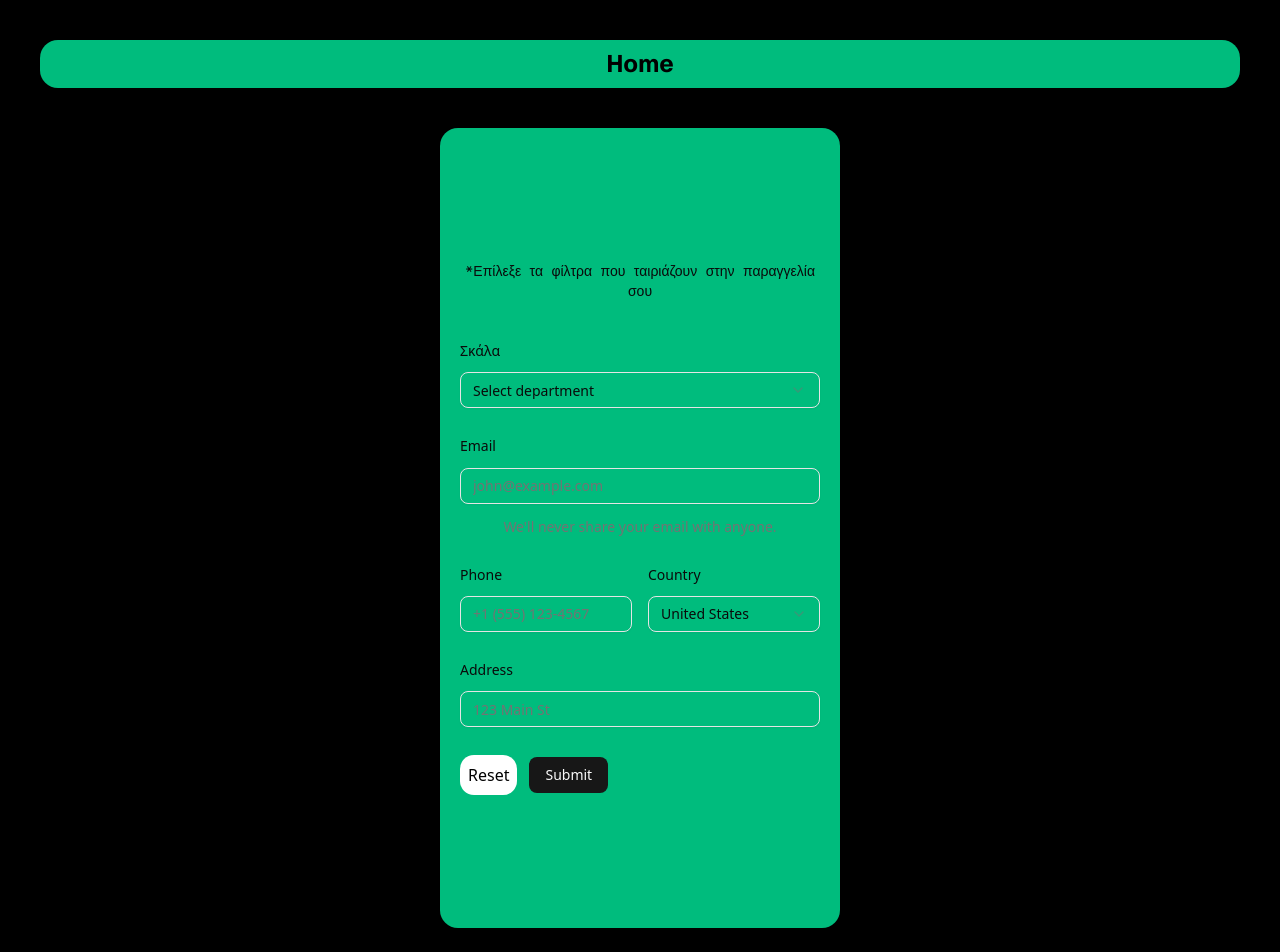
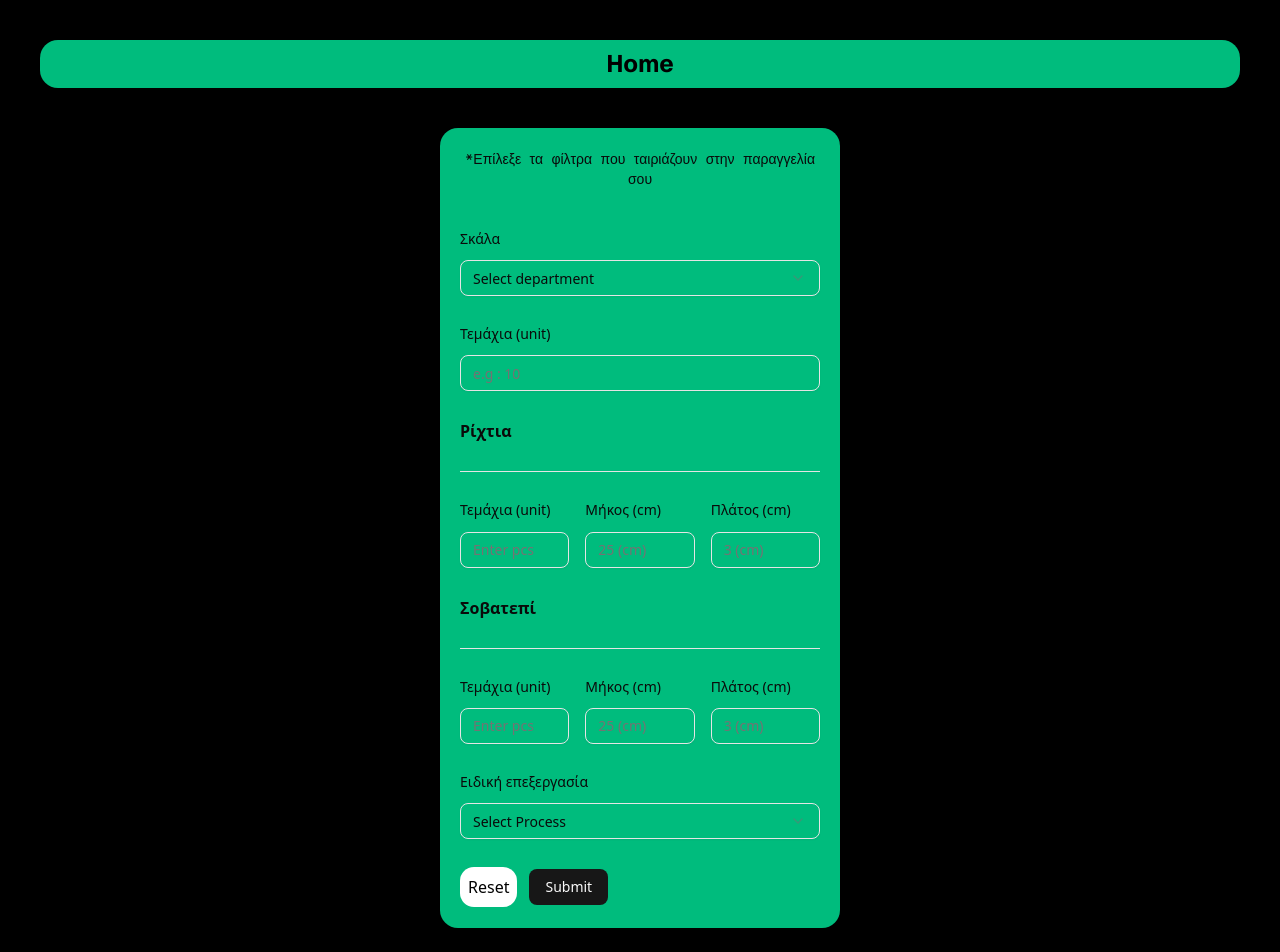
Before and after one commit to Rafael12Ma/akrolithos, a Next.js app: page /create in a window 1280 px wide. Shown: the top 952 px of the page. Built offline with nearby package versions, Linux system fonts and the light colour scheme.

Commit message:
Inserted Special processes

```diff
--- a/components/form/nativeSelectGroups.jsx
+++ b/components/form/nativeSelectGroups.jsx
@@ -3,7 +3,7 @@ import {
   NativeSelectOptGroup,
   NativeSelectOption,
 } from "@/components/ui/native-select";
-import { products } from "../products/products";
+import { products, process } from "../products/products";
 
 export function NativeSelectGroups() {
   const prods = products;
@@ -27,3 +27,22 @@ export function NativeSelectGroups() {
     </NativeSelect>
   );
 }
+
+export function NativeProcessGroups() {
+  const proc = process;
+  return (
+    <>
+      <NativeSelect>
+        <NativeSelectOption value="">Select Process</NativeSelectOption>
+
+        {process.map((proc) => {
+          return (
+            <NativeSelectOption key={proc.name} value={proc.name}>
+              {proc.name}
+            </NativeSelectOption>
+          );
+        })}
+      </NativeSelect>
+    </>
+  );
+}
--- a/components/form/searchForm.jsx
+++ b/components/form/searchForm.jsx
@@ -6,14 +6,7 @@ import {
   FieldLabel,
 } from "@/components/ui/field";
 import { Input } from "@/components/ui/input";
-import {
-  Select,
-  SelectContent,
-  SelectItem,
-  SelectTrigger,
-  SelectValue,
-} from "@/components/ui/select";
-import { NativeSelectGroups } from "./nativeSelectGroups";
+import { NativeProcessGroups, NativeSelectGroups } from "./nativeSelectGroups";
 
 export function InputForm() {
   return (
@@ -30,35 +23,74 @@ export function InputForm() {
           <NativeSelectGroups />
         </Field>
         <Field>
-          <FieldLabel htmlFor="form-email">Email</FieldLabel>
-          <Input id="form-email" type="email" placeholder="john@example.com" />
-          <FieldDescription>
+          <FieldLabel htmlFor="form-email">Τεμάχια (unit)</FieldLabel>
+          <Input id="form-email" type="number" placeholder="e.g : 10" />
+          {/* <FieldDescription>
             We&apos;ll never share your email with anyone.
-          </FieldDescription>
+          </FieldDescription> */}
         </Field>
-        <div className="grid grid-cols-2 gap-4">
+        <h1 className="text-left font-bold">Ρίχτια</h1>
+        <hr />
+        <div className="grid grid-cols-3 gap-4">
           <Field>
-            <FieldLabel htmlFor="form-phone">Phone</FieldLabel>
-            <Input id="form-phone" type="tel" placeholder="+1 (555) 123-4567" />
+            <FieldLabel htmlFor="form-email">Τεμάχια (unit)</FieldLabel>
+            <Input id="form-email" type="number" placeholder="Enter pcs" />
+            {/* <FieldDescription>
+            We&apos;ll never share your email with anyone.
+          </FieldDescription> */}
           </Field>
           <Field>
-            <FieldLabel htmlFor="form-country">Country</FieldLabel>
-            <Select defaultValue="us">
-              <SelectTrigger id="form-country">
-                <SelectValue />
-              </SelectTrigger>
-              <SelectContent>
-                <SelectItem value="us">United States</SelectItem>
-                <SelectItem value="uk">United Kingdom</SelectItem>
-                <SelectItem value="ca">Canada</SelectItem>
-              </SelectContent>
-            </Select>
+            <FieldLabel htmlFor="form-email">Μήκος (cm)</FieldLabel>
+            <Input id="form-email" type="number" placeholder="25 (cm)" />
+            {/* <FieldDescription>
+            We&apos;ll never share your email with anyone.
+          </FieldDescription> */}
+          </Field>
+          <Field>
+            <FieldLabel htmlFor="form-email">Πλάτος (cm)</FieldLabel>
+            <Input id="form-email" type="number" placeholder="3 (cm)" />
+            {/* <FieldDescription>
+            We&apos;ll never share your email with anyone.
+          </FieldDescription> */}
           </Field>
         </div>
+        <h1 className="text-left font-bold">Σοβατεπί</h1>
+        <hr />
+        <div className="grid grid-cols-3 gap-4">
+          <Field>
+            <FieldLabel htmlFor="form-email">Τεμάχια (unit)</FieldLabel>
+            <Input id="form-email" type="number" placeholder="Enter pcs" />
+            {/* <FieldDescription>
+            We&apos;ll never share your email with anyone.
+          </FieldDescription> */}
+          </Field>
+          <Field>
+            <FieldLabel htmlFor="form-email">Μήκος (cm)</FieldLabel>
+            <Input id="form-email" type="number" placeholder="25 (cm)" />
+            {/* <FieldDescription>
+            We&apos;ll never share your email with anyone.
+          </FieldDescription> */}
+          </Field>
+          <Field>
+            <FieldLabel htmlFor="form-email">Πλάτος (cm)</FieldLabel>
+            <Input id="form-email" type="number" placeholder="3 (cm)" />
+            {/* <FieldDescription>
+            We&apos;ll never share your email with anyone.
+          </FieldDescription> */}
+          </Field>
+        </div>
+
         <Field>
-          <FieldLabel htmlFor="form-address">Address</FieldLabel>
-          <Input id="form-address" type="text" placeholder="123 Main St" />
+          <FieldLabel htmlFor="form-name">Ειδική επεξεργασία</FieldLabel>
+          {/* <Input
+            id="form-name"
+            type="text"
+            placeholder="Evil Rabbit"
+            required
+          /> */}
+          <NativeProcessGroups />
         </Field>
+
         <Field orientation="horizontal">
           {/* <Button type="button" variant="outline">
             Clear
--- a/components/products/products.js
+++ b/components/products/products.js
@@ -1,5 +1,16 @@
 export const products = [
-    { name: ['Καβάλας'], material: 'Καβάλας', platos: 32, mikos: 130 },
+    { name: ['Καβάλας'], material: 'Σχιστόλιθος', platos: 32, mikos: 130 },
     { name: ['Κίτρο', 'Γκρί', 'Αstron Black'], material: "Γρανίτης", platos: 33, mikos: 150 },
     { name: ['Βακτρίς', 'Dark Puma'], material: 'Βασάλτης', platos: 35, mikos: 160 },
+    { name: ['Γαία'], material: 'Τραβερτίνο', platos: 35, mikos: 160 },
+    { name: ['Ιον σαγρέ'], material: 'Μάρμαρο', platos: 35, mikos: 160 },
 ]
+
+export const process = [
+    { name: 'Μπιζουτάρισμα', cost: 10 },
+    { name: 'Μπεβέλ', cost: 12 },
+    { name: 'Μουρέλο', cost: 13 },
+    { name: 'Μισό Μουρέλο', cost: 11 },
+    { name: 'Πελεκητό', cost: 15 },
+    { name: 'Κομμένο', cost: 17 },
+]
```
